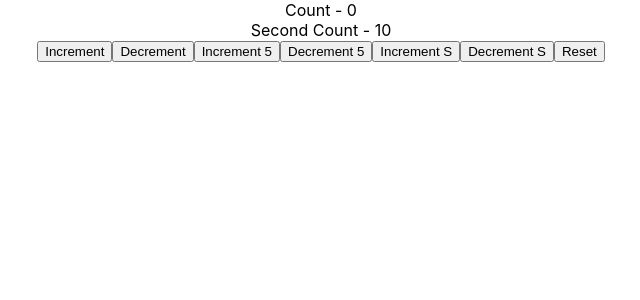
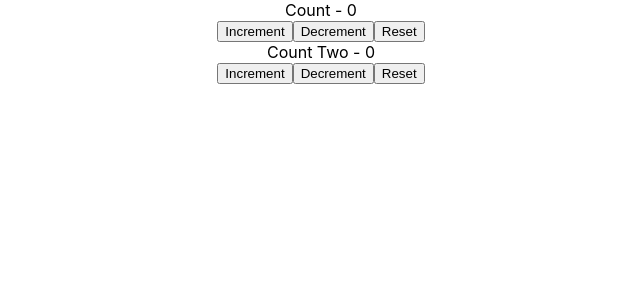
Before and after one commit to PhalugunaRao/hello-world, a React (Create React App) app: page / in a window 1280 px wide. Shown: the top 300 px of the page, without its empty margins (319-959 px from the left). Built offline with nearby package versions, Linux system fonts and the light colour scheme.

Commit message:
MultipleReduce

```diff
--- a/src/App.js
+++ b/src/App.js
@@ -27,7 +27,7 @@
 import ComponentC from './components/ComponentC';
 import React from 'react';
 import ReduceCounterOne from './reducedemo/ReduceCounterOne';
-import ReduceCounterTwo from './reducedemo/ReduceCounterTwo';
+import MultipleUseReducers from './reducedemo/MultipleUseReducers';
 
 export const UserContext = React.createContext()
 export const ChannelContext =React.createContext()
@@ -36,7 +36,7 @@
   return (
     <div className="App">
 
-      <ReduceCounterTwo/>
+      <MultipleUseReducers/>
       {/* <UserContext.Provider value={'Geethu'}>
         <ChannelContext.Provider value={'LR KISHORE HIGH SCHOOL'}>
         <ComponentC/>
--- /dev/null
+++ b/src/reducedemo/MultipleUseReducers.js
@@ -0,0 +1,35 @@
+import React,{useReducer} from 'react'
+
+const initialState = 0
+const reducer = (state,action) =>{
+  switch(action){
+    case 'increment':
+    return state + 1
+    case 'decrement':
+      return state -1
+      case 'reset':
+        return initialState
+        default:
+          return state
+  }
+}
+
+function MultipleUseReducers() {
+  const [count,dispatch] = useReducer(reducer,initialState)
+  const [countTwo,dispatchTwo] = useReducer(reducer,initialState)
+  return (
+    <div>
+      <div>Count - {count}</div>
+      <button onClick={() => dispatch('increment')}>Increment</button>
+      <button onClick={() => dispatch('decrement')}>Decrement</button>
+      <button onClick={() => dispatch('reset')}>Reset</button>
+
+      <div>Count Two - {countTwo}</div>
+      <button onClick={() => dispatchTwo('increment')}>Increment</button>
+      <button onClick={() => dispatchTwo('decrement')}>Decrement</button>
+      <button onClick={() => dispatchTwo('reset')}>Reset</button>
+    </div>
+  )
+}
+
+export default MultipleUseReducers
```
